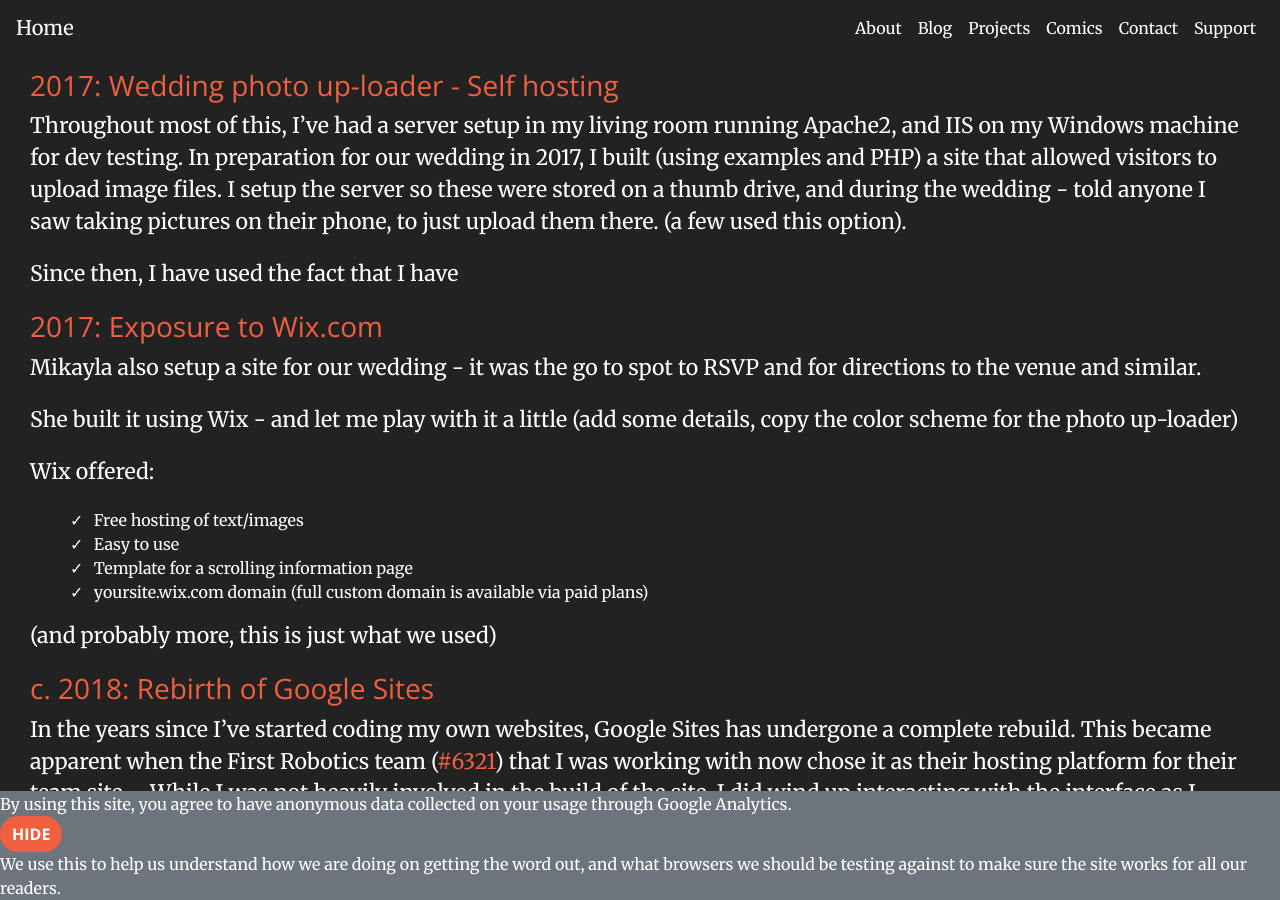
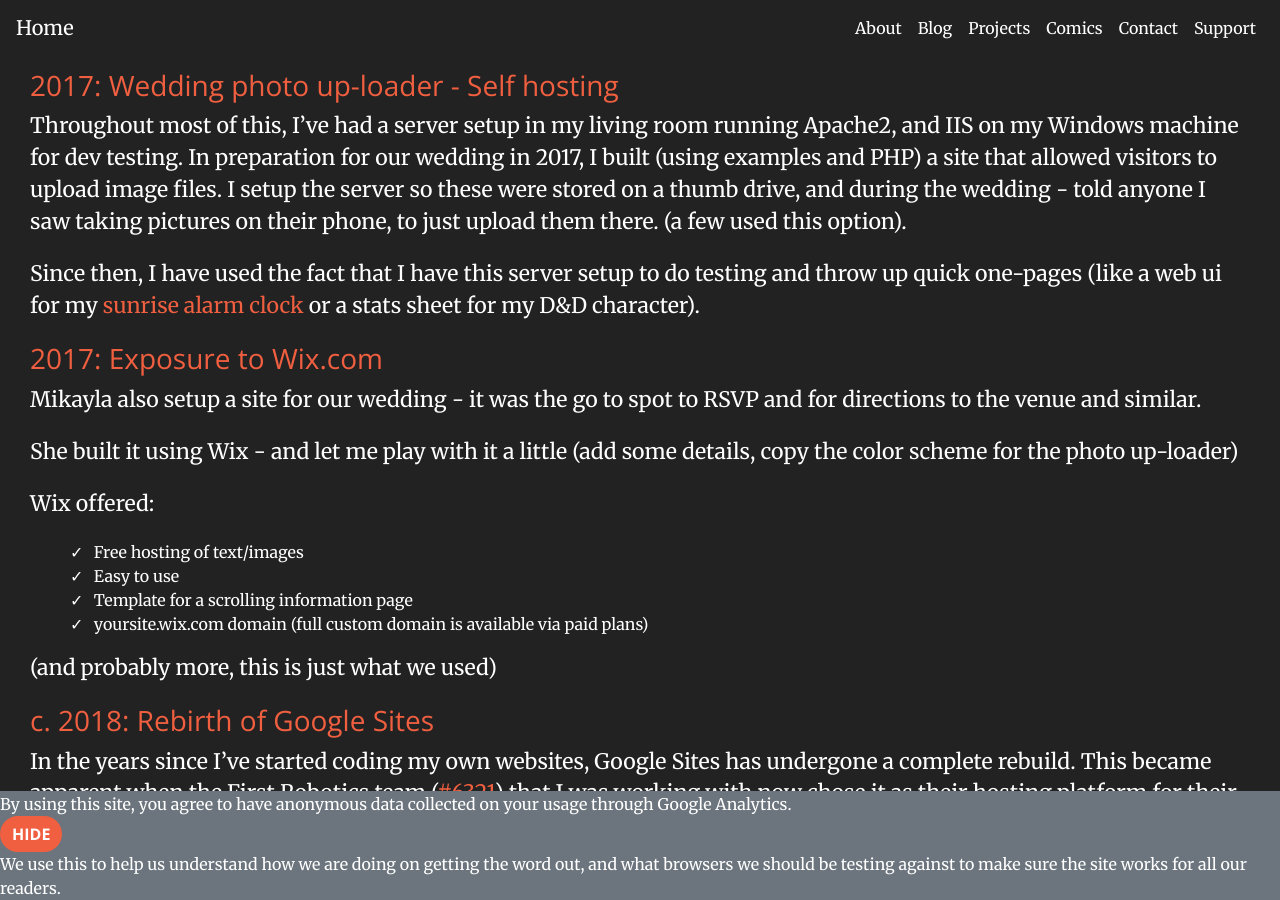
Before and after one commit to mshafer1/website, a Jekyll site: the page built from _Blog/website_hosting_platforms_review.md, in a window 1280 px wide and 900 px high, scrolled down 3169 px. Built offline with Jekyll 4.4.1, drawn with Linux system fonts in a browser that asks for light colours; comment, search, counter and statistics services are not loaded.

Commit message:
finish comment on local server

```diff
--- a/_Blog/website_hosting_platforms_review.md
+++ b/_Blog/website_hosting_platforms_review.md
@@ -100,7 +100,7 @@
 
 Throughout most of this, I've had a server setup in my living room running Apache2, and IIS on my Windows machine for dev testing. In preparation for our wedding in 2017, I built (using examples and PHP) a site that allowed visitors to upload image files. I setup the server so these were stored on a thumb drive, and during the wedding - told anyone I saw taking pictures on their phone, to just upload them there. (a few used this option).
 
-Since then, I have used the fact that I have
+Since then, I have used the fact that I have this server setup to do testing and throw up quick one-pages (like a web ui for my [sunrise alarm clock](/Projects/SunriseAlarmClock.html) or a stats sheet for my D&amp;D character).
 
 ### 2017: Exposure to Wix.com
 
```
